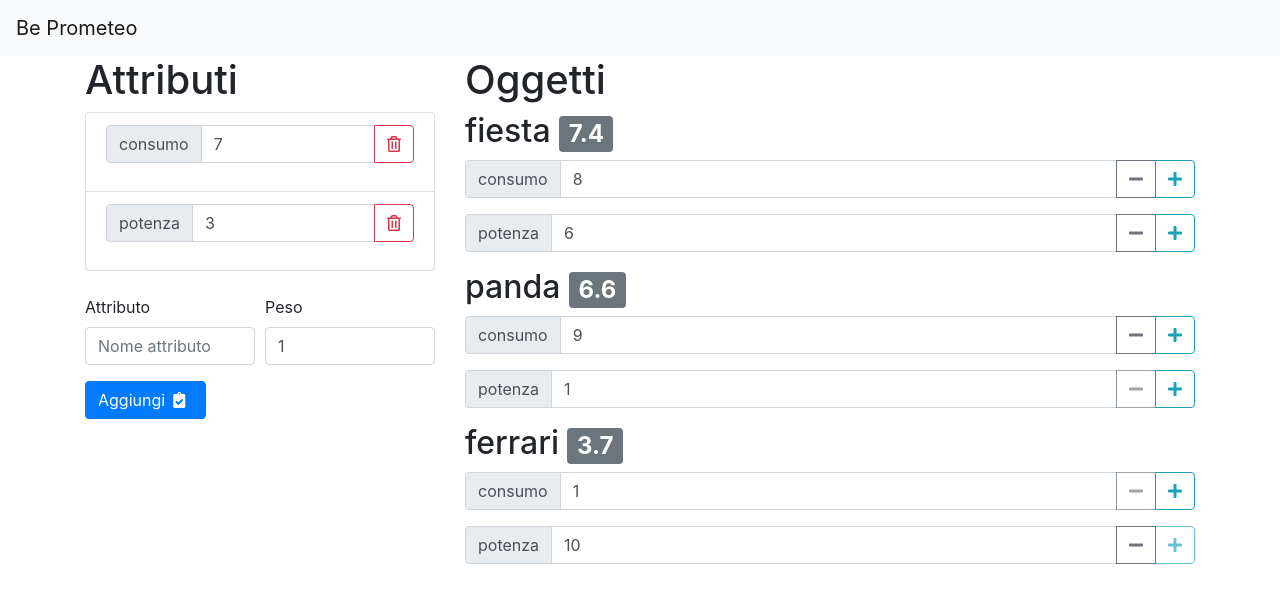
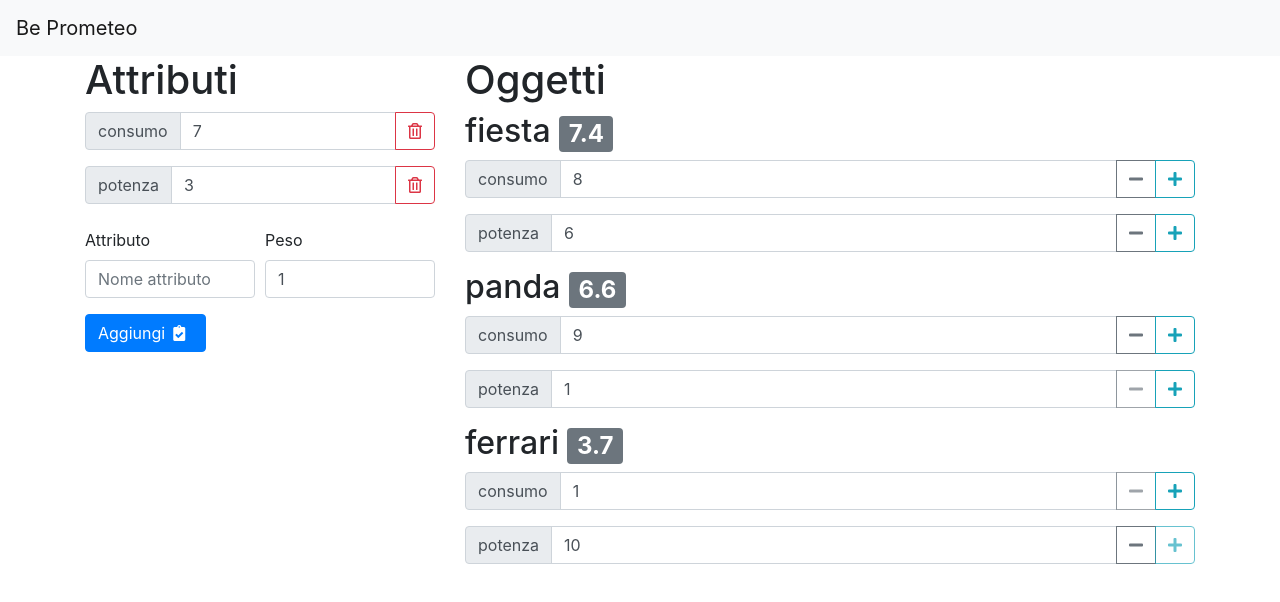
Before and after one commit to Belingheri/chooser, a React (Create React App) app: page / in a window 1280 px wide. Shown: the top 602 px of the page. Built offline with nearby package versions, Linux system fonts and the light colour scheme.

Commit message:
Rimossa inclusione in lista

```diff
--- a/src/components/Attributi.jsx
+++ b/src/components/Attributi.jsx
@@ -1,6 +1,5 @@
 import React from "react";
 import PropTypes from "prop-types";
-import { ListGroup } from "react-bootstrap";
 
 import Attributo from "./../model/Attributo";
 import AttributoR from "./AttributoR";
@@ -11,8 +10,6 @@
   return (
     <div>
       <h1>Attributi</h1>
-
-      <ListGroup>
       {attributiOrdinati.map((attributo) => (
         <AttributoR
           key={attributo.nome}
@@ -22,7 +19,6 @@
           canRemove={attributi.length > 1}
         />
       ))}
-      </ListGroup>
 
       <AttributoForm attributi={attributi} onAdd={onAdd} />
     </div>
--- a/src/components/AttributoR.jsx
+++ b/src/components/AttributoR.jsx
@@ -1,12 +1,6 @@
 import React, { useState } from "react";
 import PropTypes from "prop-types";
-import {
-  ListGroup,
-  InputGroup,
-  FormControl,
-  Button,
-  Alert,
-} from "react-bootstrap";
+import { InputGroup, FormControl, Button, Alert } from "react-bootstrap";
 
 import Attributo from "../model/Attributo";
 
@@ -45,7 +39,7 @@
   };
 
   return (
-    <ListGroup.Item key={internalAttributo.nome}>
+    <div>
       <InputGroup className="mb-3">
         <InputGroup.Prepend>
           <InputGroup.Text>{internalAttributo.nome}</InputGroup.Text>
@@ -69,18 +63,18 @@
       </InputGroup>
 
       {error && <Alert variant="danger">{error}</Alert>}
-    </ListGroup.Item>
+    </div>
   );
 }
 
 AttributoR.propTypes = {
   attributo: PropTypes.instanceOf(Attributo).isRequired,
   onChange: PropTypes.func.isRequired,
-  onRemove: PropTypes.func.isRequired,
   canRemove: PropTypes.bool.isRequired,
+  onRemove: PropTypes.func,
 };
 
-AttributoR.defaultProp = {
+AttributoR.defaultProps = {
   canRemove: true,
 };
 export default AttributoR;
```
Lines whose indentation alone changed are shown as unchanged.
